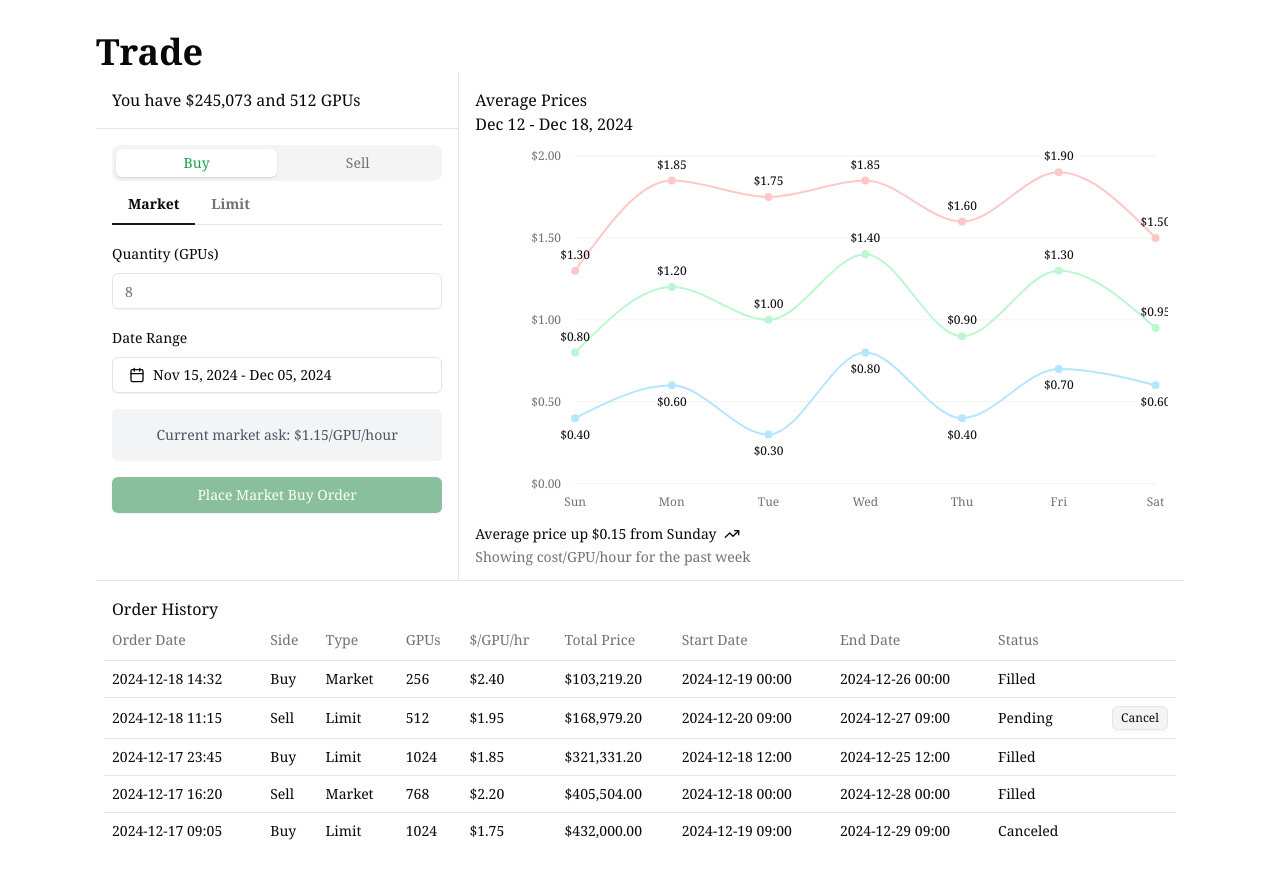
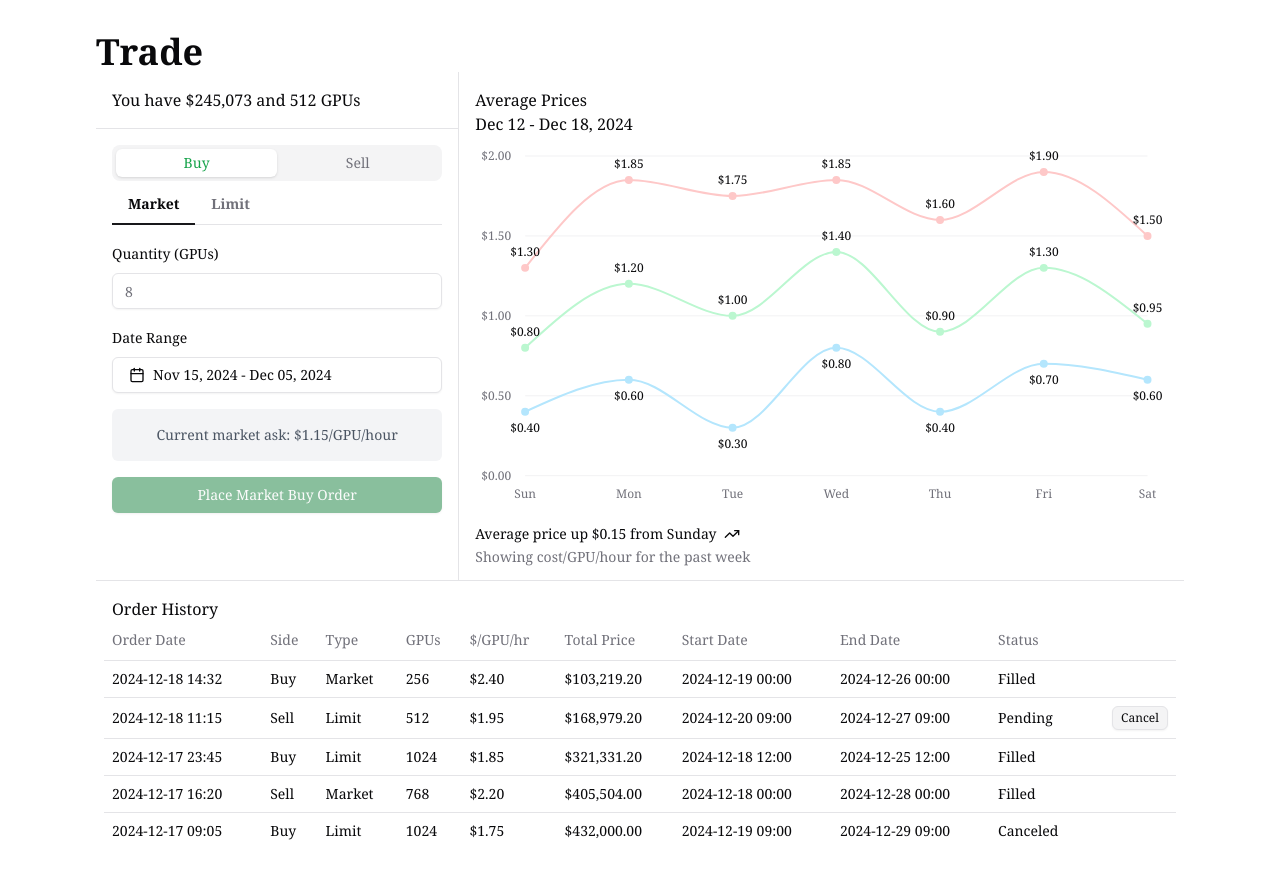
Before and after one commit to darzyx/gpu-auction-house, a Next.js app: page / in a window 1280 px wide. Shown: the top 878 px of the page. Built offline with nearby package versions, Linux system fonts and the light colour scheme.

Commit message:
Adjust price history chart margins

```diff
--- a/src/components/price-history.tsx
+++ b/src/components/price-history.tsx
@@ -32,7 +32,7 @@ export default function PriceHistory() {
                     <LineChart
                         accessibilityLayer
                         data={chartData}
-                        margin={{ left: 40, right: 12, top: 20, bottom: 12 }}
+                        margin={{ left: -10, right: 20, top: 20, bottom: 20 }}
                         height={300}
                     >
                         <CartesianGrid vertical={false} />
```
